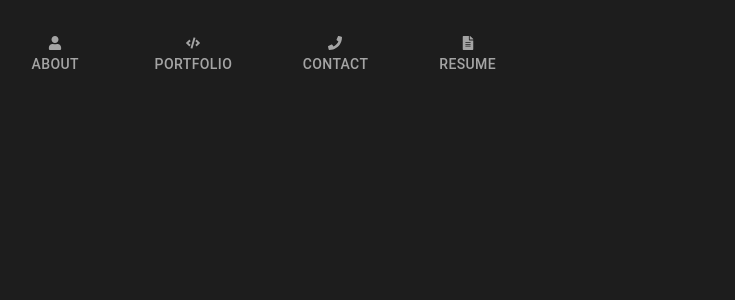
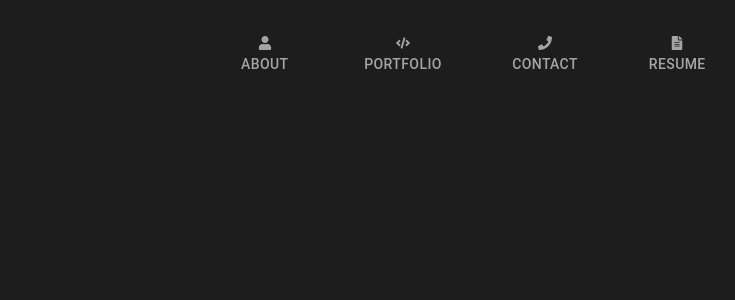
Before and after one commit to MackenzieJoyce/Portfolio, a React (Create React App) app: page / in a window 1280 px wide. Shown: the top 300 px of the page, without its empty margins (169-904 px from the left). Built offline with nearby package versions, Linux system fonts and the light colour scheme.

Commit message:
small change to flex and spacing

```diff
--- a/src/components/NavTabs.js
+++ b/src/components/NavTabs.js
@@ -46,7 +46,8 @@ const NavTabs = () => {
           '.css-1aquho2-MuiTabs-indicator': { background: '#FE6B8B' },
           'div.MuiTabs-scroller.MuiTabs-fixed.css-jpln7h-MuiTabs-scroller': {
             width: '530px'
-          }, 'MuiTabs-scroller .MuiTabs-flexContainer.css-k008qs': { width: '800px', justifyContent: 'center'}
+          },
+          // 'div.MuiTabs-scroller.MuiTabes-fixed div.MuiTabs-flexContainer.css-heg063-MuiTabs-flexContainer': { display: 'flex', justifyContent: 'center' }
         }}
       >
         <Link to="/Portfolio/">
--- a/src/index.css
+++ b/src/index.css
@@ -75,6 +75,10 @@ a:hover {
   color: var(--pop1);
   cursor: pointer;
 }
+
+div.MuiTabs-scroller.MuiTabs-fixed.css-jpln7h-MuiTabs-scroller  div.MuiTabs-flexContainer.css-heg063-MuiTabs-flexContainer {
+  display: flex;
+  justify-content: center}
 
 .btn {
   padding: 4.5% 9%;
```
